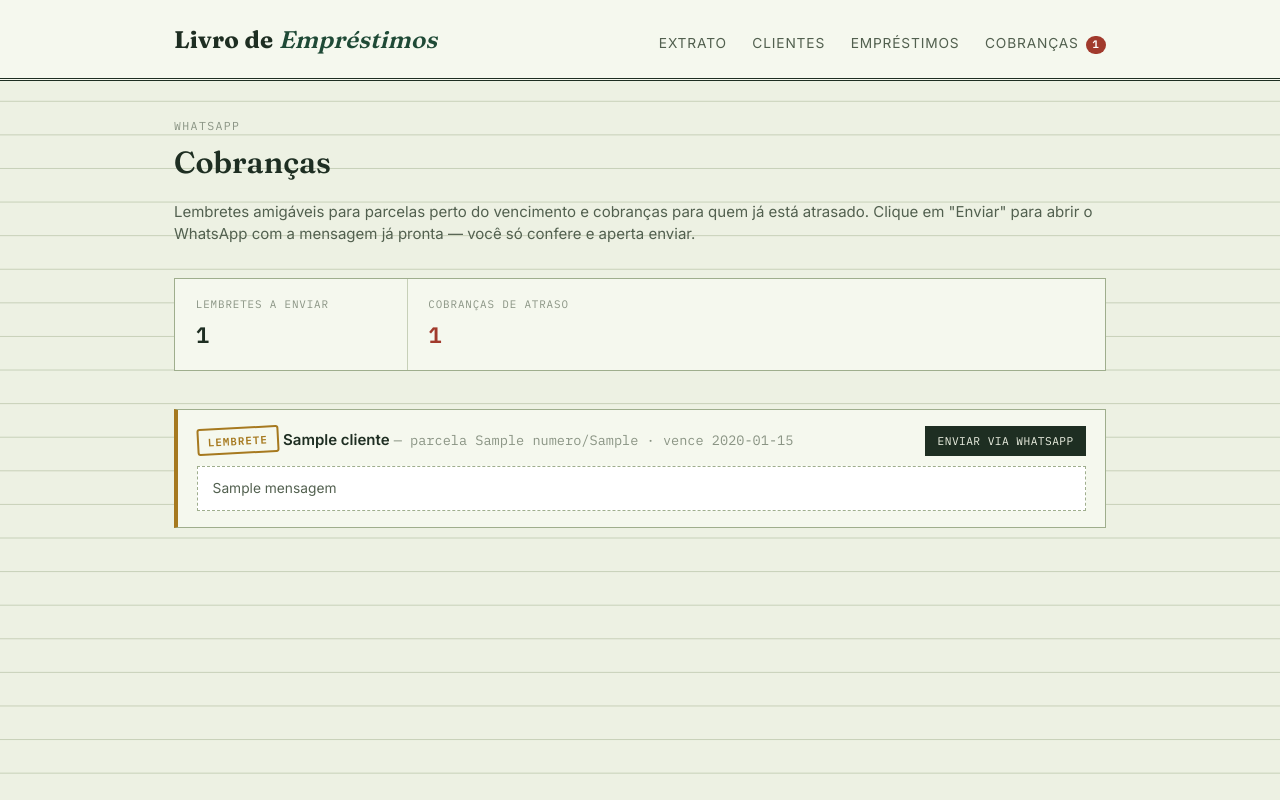
After one commit to jmmj-dev/sistema_emprestimos, a Python web app: template templates/cobrancas.html in a window 1280 px wide. The commit adds this page. Run offline with Jinja, Linux system fonts and the light colour scheme; the template is opened without the code that fills it: most values are stand-ins (such as "Sample title", 1, 10 or a date in 2020).

Commit message:
Cobranças via Whatsapp

```diff
--- a/static/style.css
+++ b/static/style.css
@@ -384,3 +384,56 @@ tr.linha-encargo td {
   color: var(--red);
   background: rgba(161, 58, 44, 0.05);
 }
+
+/* ---------- Contador no menu ---------- */
+
+.contador {
+  display: inline-block;
+  background: var(--red);
+  color: #fff;
+  font-family: var(--font-mono);
+  font-size: 0.68rem;
+  font-weight: 600;
+  padding: 0.05rem 0.4rem;
+  border-radius: 999px;
+  margin-left: 0.15rem;
+}
+
+/* ---------- Cartões de cobrança (WhatsApp) ---------- */
+
+.cartao-cobranca {
+  background: var(--paper-raised);
+  border: 1px solid var(--line-strong);
+  border-left: 4px solid var(--amber);
+  padding: 1rem 1.2rem;
+  margin-bottom: 0.9rem;
+}
+
+.cartao-cobranca.atraso {
+  border-left-color: var(--red);
+}
+
+.cartao-cobranca-topo {
+  display: flex;
+  align-items: center;
+  justify-content: space-between;
+  flex-wrap: wrap;
+  gap: 0.7rem;
+  margin-bottom: 0.6rem;
+}
+
+.mensagem-preview {
+  font-size: 0.86rem;
+  color: var(--ink-soft);
+  background: #fff;
+  border: 1px dashed var(--line-strong);
+  padding: 0.7rem 0.9rem;
+  margin: 0;
+  white-space: pre-wrap;
+}
+
+.aviso-inline {
+  font-size: 0.78rem;
+  color: var(--ink-faint);
+  font-style: italic;
+}
--- a/templates/base.html
+++ b/templates/base.html
@@ -15,6 +15,9 @@
         <a href="{{ url_for('dashboard') }}" class="{{ 'ativa' if request.endpoint == 'dashboard' }}">Extrato</a>
         <a href="{{ url_for('listar_clientes') }}" class="{{ 'ativa' if request.endpoint in ['listar_clientes', 'novo_cliente'] }}">Clientes</a>
         <a href="{{ url_for('listar_emprestimos') }}" class="{{ 'ativa' if request.endpoint in ['listar_emprestimos', 'novo_emprestimo', 'detalhe_emprestimo'] }}">Empréstimos</a>
+        <a href="{{ url_for('listar_cobrancas') }}" class="{{ 'ativa' if request.endpoint == 'listar_cobrancas' }}">
+          Cobranças{% if total_cobrancas_pendentes %} <span class="contador">{{ total_cobrancas_pendentes }}</span>{% endif %}
+        </a>
       </nav>
     </div>
   </header>
--- /dev/null
+++ b/templates/cobrancas.html
@@ -0,0 +1,47 @@
+{% extends "base.html" %}
+{% block titulo %}Cobranças · Livro de Empréstimos{% endblock %}
+
+{% block conteudo %}
+  <div class="eyebrow">WhatsApp</div>
+  <h1>Cobranças</h1>
+  <p class="subtitulo">
+    Lembretes amigáveis para parcelas perto do vencimento e cobranças para quem já está atrasado.
+    Clique em "Enviar" para abrir o WhatsApp com a mensagem já pronta — você só confere e aperta enviar.
+  </p>
+
+  <div class="extrato">
+    <div class="extrato-item">
+      <div class="extrato-label">Lembretes a enviar</div>
+      <div class="extrato-valor">{{ total_lembretes }}</div>
+    </div>
+    <div class="extrato-item">
+      <div class="extrato-label">Cobranças de atraso</div>
+      <div class="extrato-valor {{ 'vermelho' if total_atrasos > 0 }}">{{ total_atrasos }}</div>
+    </div>
+  </div>
+
+  {% if cobrancas %}
+    {% for c in cobrancas %}
+      <div class="cartao-cobranca {{ c.tipo }}">
+        <div class="cartao-cobranca-topo">
+          <div>
+            <span class="carimbo {{ 'atrasada' if c.tipo == 'atraso' else 'pendente' }}">
+              {{ 'atrasado' if c.tipo == 'atraso' else 'lembrete' }}
+            </span>
+            <strong>{{ c.cliente.nome }}</strong>
+            <span class="rotulo-parcela">— parcela {{ c.parcela.numero }}/{{ c.emprestimo.numero_parcelas }}
+              · vence {{ c.parcela.data_vencimento.strftime('%d/%m/%Y') }}</span>
+          </div>
+          {% if c.link_whatsapp %}
+            <a href="{{ c.link_whatsapp }}" target="_blank" rel="noopener" class="botao pequeno">Enviar via WhatsApp</a>
+          {% else %}
+            <span class="aviso-inline">sem telefone cadastrado</span>
+          {% endif %}
+        </div>
+        <p class="mensagem-preview">{{ c.mensagem }}</p>
+      </div>
+    {% endfor %}
+  {% else %}
+    <p class="linha-vazia">Nenhuma cobrança pendente no momento — todas as parcelas estão em dia. 🎉</p>
+  {% endif %}
+{% endblock %}
```
Also changed, not shown: app.py (+22 -0 lines), main.py (+34 -0 lines), services.py (+107 -0 lines), README.md.
